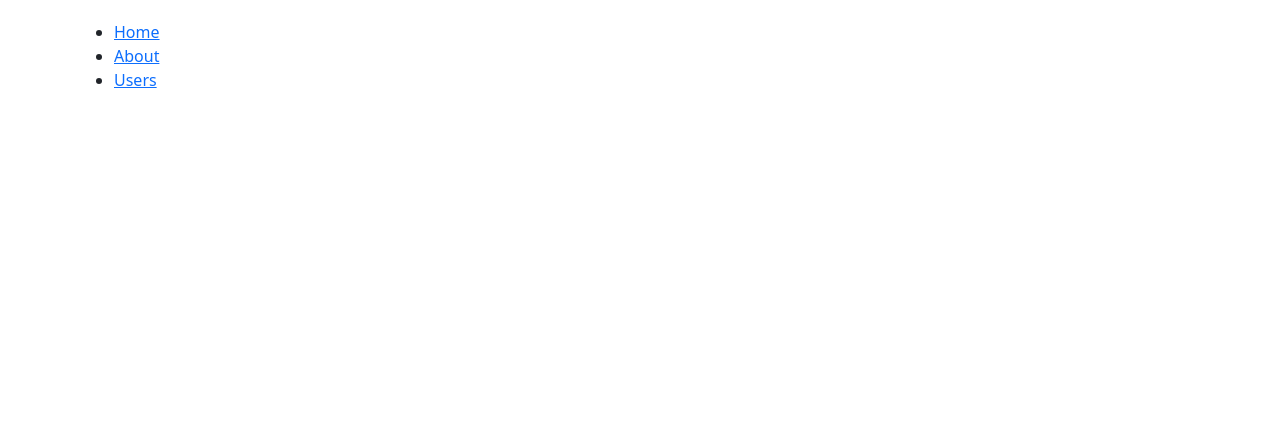
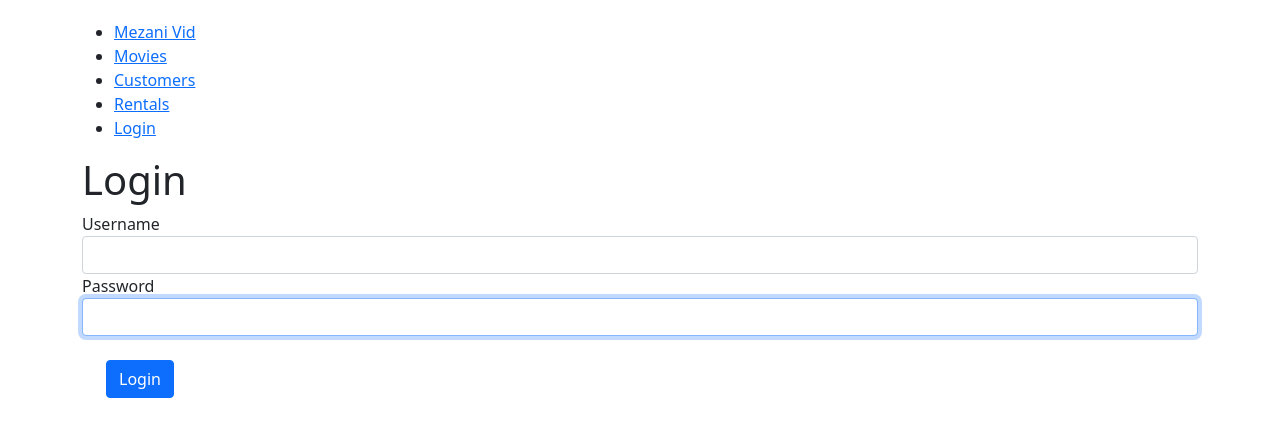
Before and after one commit to Lugofr01/mezanivid, a React (Create React App) app: page /login in a window 1280 px wide. Shown: the top 436 px of the page. Built offline with nearby package versions, Linux system fonts and the light colour scheme.

Commit message:
Forms and Validation

```diff
--- a/src/App.js
+++ b/src/App.js
@@ -5,7 +5,14 @@ import Customers from "./components/customers";
 import NotFound from "./components/notFound";
 import Rentals from "./components/rentals";
 import "./App.css";
-import { BrowserRouter as Router, Switch, Route, Link } from "react-router-dom";
+import {
+  BrowserRouter as Router,
+  Switch,
+  Route,
+  Link,
+  Redirect,
+} from "react-router-dom";
+import LoginForm from "./components/loginForm";
 class App extends Component {
   render() {
     return (
@@ -15,19 +22,26 @@ class App extends Component {
             <nav>
               <ul>
                 <li>
-                  <Link to="/">Home</Link>
+                  <Link to="/">Mezani Vid</Link>
                 </li>
                 <li>
-                  <Link to="/about">About</Link>
+                  <Link to="/movies">Movies</Link>
                 </li>
                 <li>
-                  <Link to="/users">Users</Link>
+                  <Link to="/customers">Customers</Link>
+                </li>
+                <li>
+                  <Link to="/rentals">Rentals</Link>
+                </li>
+                <li>
+                  <Link to="/login">Login</Link>
                 </li>
               </ul>
             </nav>
             {/* A <Switch> looks through its children <Route>s and
             renders the first one that matches the current URL. */}
             <Switch>
+              <Route path="/login" component={LoginForm}></Route>
               <Route path="/movies" component={Movies}></Route>
 
               <Route path="/not-found">
@@ -40,6 +54,8 @@ class App extends Component {
               <Route path="/rentals">
                 <Rentals />
               </Route>
+              <Redirect from="/" exact to="/movies" />
+              <Redirect to="/not-found" />
             </Switch>
           </div>
         </Router>
@@ -50,12 +66,4 @@ class App extends Component {
 
 // this ones below emulate compnents and can therefore be imported
 
-function About() {
-  return <h2>About</h2>;
-}
-
-function Users() {
-  return <h2>Users</h2>;
-}
-
 export default App;
--- /dev/null
+++ b/src/components/input.jsx
@@ -0,0 +1,20 @@
+import React from "react";
+
+const Input = ({ name, label, value, onChange }) => {
+  return (
+    <div className="form-group">
+      <label htmlFor={name}>{label}</label>
+      <input
+        value={value}
+        onChange={onChange}
+        autoFocus
+        id={name}
+        name={name}
+        type="text"
+        className="form-control"
+      />
+    </div>
+  );
+};
+
+export default Input;
--- /dev/null
+++ b/src/components/loginForm.jsx
@@ -0,0 +1,56 @@
+import React, { Component } from "react";
+import Input from "./input";
+
+class LoginForm extends Component {
+  state = {
+    account: { username: "", password: "" },
+    errors: {},
+  };
+
+  validate = () => {
+    return { username: "Username is required" };
+  };
+
+  handleSubmit = (e) => {
+    e.preventDefault();
+
+    const errors = this.validate();
+    this.setState({ errors });
+    if (errors) return;
+
+    console.log("submitted");
+  };
+
+  handleChange = ({ currentTarget: input }) => {
+    const account = { ...this.state.account };
+    account[input.name] = input.value;
+    this.setState({ account });
+  };
+
+  render() {
+    const { account } = this.state;
+
+    return (
+      <div>
+        <h1>Login</h1>
+        <form onSubmit={this.handleSubmit}>
+          <Input
+            name="username"
+            value={account.username}
+            label="Username"
+            onChange={this.handleChange}
+          />
+          <Input
+            name="password"
+            value={account.password}
+            label="Password"
+            onChange={this.handleChange}
+          />
+          <button className="btn btn-primary btn-small m-4">Login</button>
+        </form>
+      </div>
+    );
+  }
+}
+
+export default LoginForm;
```
Also changed, not shown: src/components/navBar.jsx (added, +47 -0 lines).
